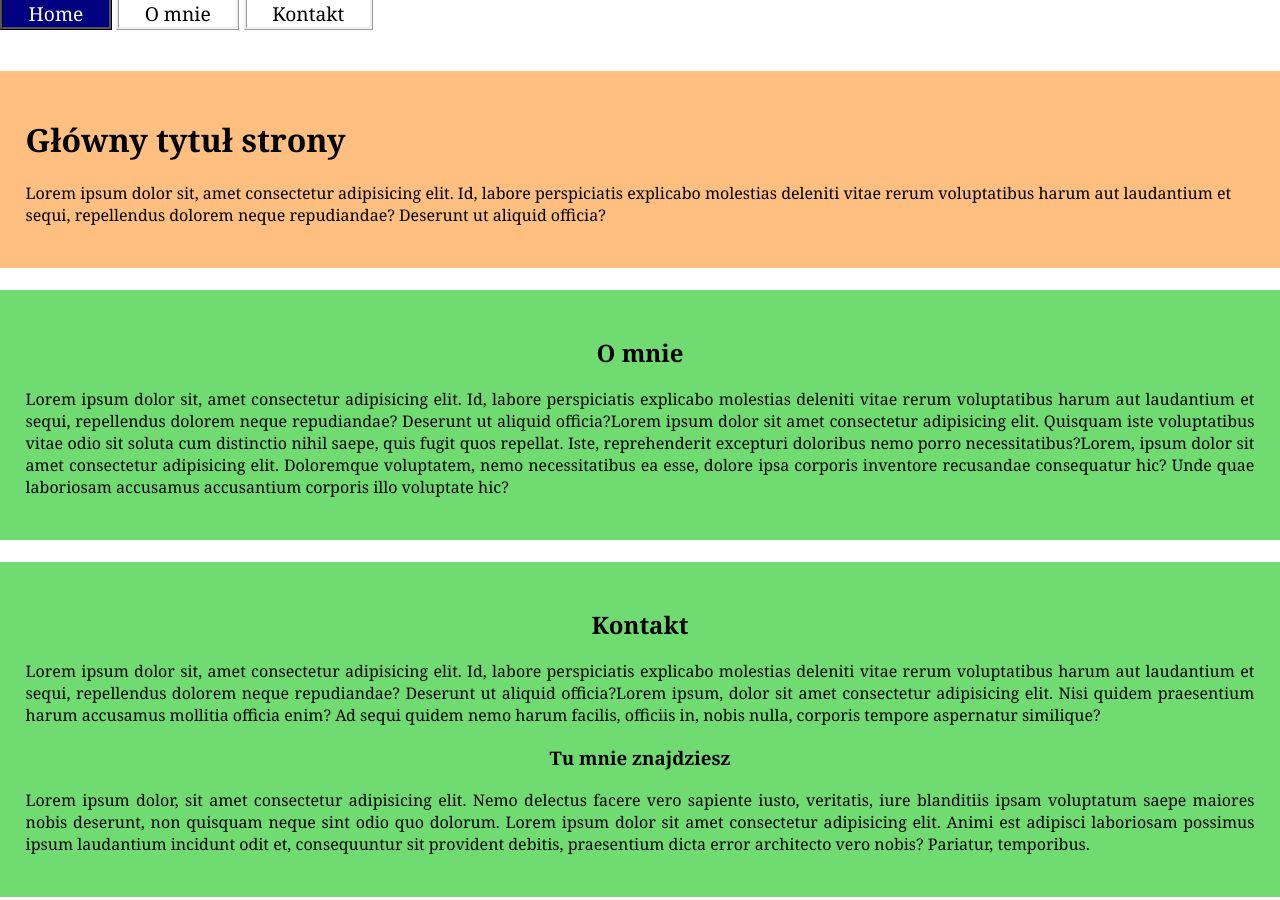
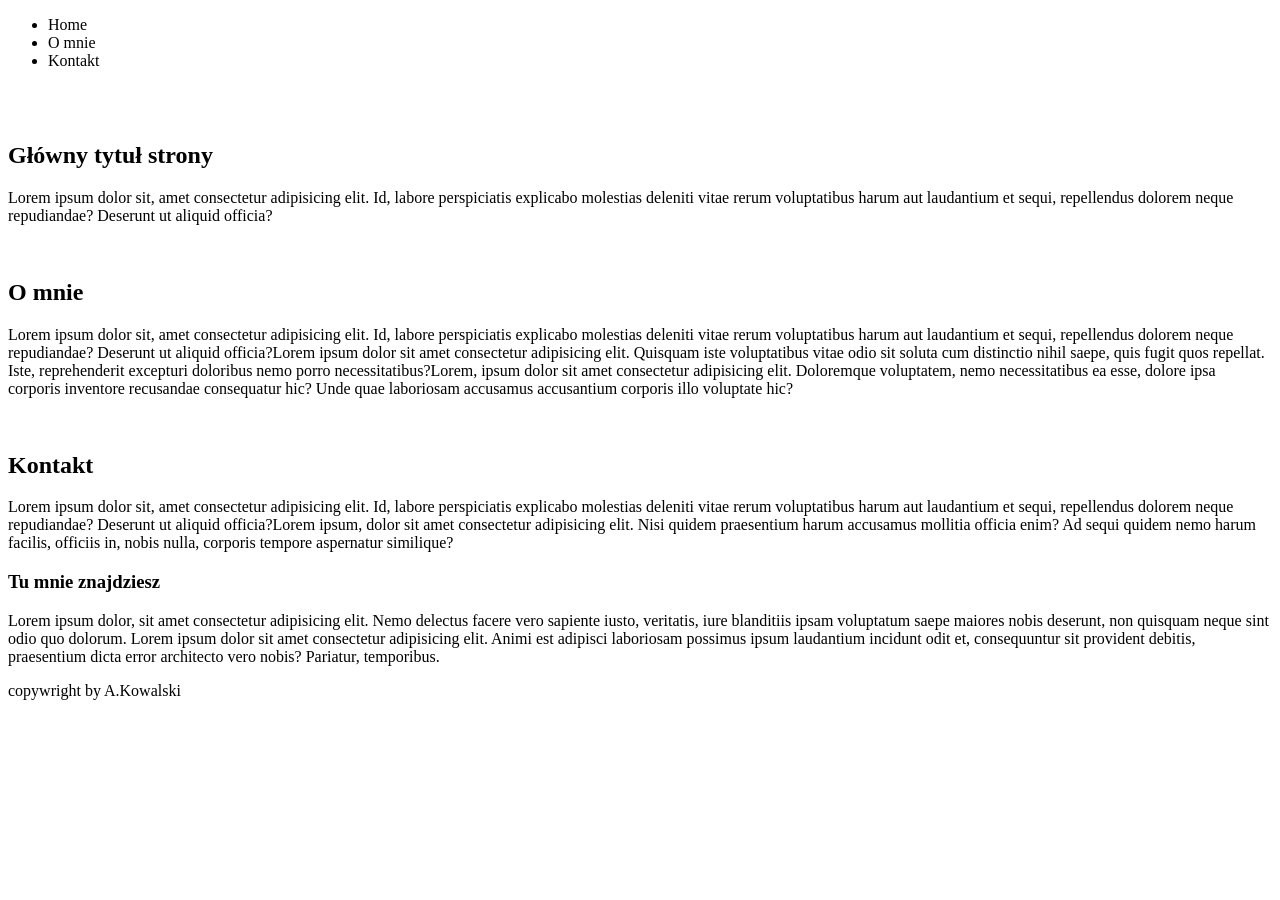
Before and after one commit to majalex/html5, a plain HTML site: page 2-struktura-strony-html/index.html in a window 1280 px wide. Shown: the top 900 px of the page. After the commit the page ends 800 px from the top, so only its background shows below. Drawn offline with Linux system fonts and the light colour scheme.

Commit message:
poprawka

```diff
--- a/2-struktura-strony-html/css/style.css
+++ /dev/null
@@ -1,42 +0,0 @@
-body{
-    font-family: Georgia, 'Times New Roman', Times, serif;
-    margin: 0;
-}
-nav div{
-    display: inline;
-    border-style: ridge;
-    padding-left: 2%;
-    padding-right: 2%;
-    font-size:larger;
-}
-#home{
-    display: inline;
-    border-style: ridge,;
-    border-color: black;
-    padding-left: 2%;
-    padding-right: 2%;
-    background-color: #000080;
-    color: white;
-}
-#first{
-    background-color: #ffbf80;
-    text-align: left;
-    padding: 2%;
-
-}
-#second, #third{
-    background-color: #70db70;
-    text-align: center;
-    padding: 2%;
-}
-footer p{
-    background-color: gray;
-    text-align: center;
-    padding: 1%;
-}
-p{
-    text-align: justify;
-}
-#first > p {
-    text-align: left;
-}
--- a/2-struktura-strony-html/index.html
+++ b/2-struktura-strony-html/index.html
@@ -6,37 +6,50 @@
     <meta http-equiv="X-UA-Compatible" content="IE=edge">
     <meta name="viewport" content="width=device-width, initial-scale=1.0">
     <title>Document</title>
-    <link rel="stylesheet" href="css/style.css">
 </head>
 
 <body>
     <nav>
-       <div id="home">Home</div>
-       <div>O mnie</div>
-       <div>Kontakt</div>
+        <ul>
+            <li>Home</li>
+            <li>O mnie</li>
+            <li>Kontakt</li>
+        </ul>
     </nav>
     <br><br>
-    <div id="first">
+    <section>
         <h1>Główny tytuł strony</h1>
         <p>Lorem ipsum dolor sit, amet consectetur adipisicing elit. Id, labore perspiciatis explicabo molestias
             deleniti vitae rerum voluptatibus harum aut laudantium et sequi, repellendus dolorem neque repudiandae?
             Deserunt ut aliquid officia?</p>
-    </div>
+    </section>
     <br>
-    <div id="second">
-        <h2>O mnie</h1>
+    <section>
+        <h2>O mnie</h2>
         <p>Lorem ipsum dolor sit, amet consectetur adipisicing elit. Id, labore perspiciatis explicabo molestias
-        deleniti vitae rerum voluptatibus harum aut laudantium et sequi, repellendus dolorem neque repudiandae?
-        Deserunt ut aliquid officia?Lorem ipsum dolor sit amet consectetur adipisicing elit. Quisquam iste voluptatibus vitae odio sit soluta cum distinctio nihil saepe, quis fugit quos repellat. Iste, reprehenderit excepturi doloribus nemo porro necessitatibus?Lorem, ipsum dolor sit amet consectetur adipisicing elit. Doloremque voluptatem, nemo necessitatibus ea esse, dolore ipsa corporis inventore recusandae consequatur hic? Unde quae laboriosam accusamus accusantium corporis illo voluptate hic?</p>
-    </div>
+            deleniti vitae rerum voluptatibus harum aut laudantium et sequi, repellendus dolorem neque repudiandae?
+            Deserunt ut aliquid officia?Lorem ipsum dolor sit amet consectetur adipisicing elit. Quisquam iste
+            voluptatibus vitae odio sit soluta cum distinctio nihil saepe, quis fugit quos repellat. Iste, reprehenderit
+            excepturi doloribus nemo porro necessitatibus?Lorem, ipsum dolor sit amet consectetur adipisicing elit.
+            Doloremque voluptatem, nemo necessitatibus ea esse, dolore ipsa corporis inventore recusandae consequatur
+            hic? Unde quae laboriosam accusamus accusantium corporis illo voluptate hic?</p>
+    </section>
     <br>
-    <div id="third">
+    <section>
         <h2>Kontakt</h2>
-        <p>Lorem ipsum dolor sit, amet consectetur adipisicing elit. Id, labore perspiciatis explicabo molestias deleniti vitae rerum voluptatibus harum aut laudantium et sequi, repellendus dolorem neque repudiandae? Deserunt ut aliquid officia?Lorem ipsum, dolor sit amet consectetur adipisicing elit. Nisi quidem praesentium harum accusamus mollitia officia enim? Ad sequi quidem nemo harum facilis, officiis in, nobis nulla, corporis tempore aspernatur similique?</p>
+        <p>Lorem ipsum dolor sit, amet consectetur adipisicing elit. Id, labore perspiciatis explicabo molestias
+            deleniti vitae rerum voluptatibus harum aut laudantium et sequi, repellendus dolorem neque repudiandae?
+            Deserunt ut aliquid officia?Lorem ipsum, dolor sit amet consectetur adipisicing elit. Nisi quidem
+            praesentium harum accusamus mollitia officia enim? Ad sequi quidem nemo harum facilis, officiis in, nobis
+            nulla, corporis tempore aspernatur similique?</p>
 
         <h3>Tu mnie znajdziesz</h3>
-        <p>Lorem ipsum dolor, sit amet consectetur adipisicing elit. Nemo delectus facere vero sapiente iusto, veritatis, iure blanditiis ipsam voluptatum saepe maiores nobis deserunt, non quisquam neque sint odio quo dolorum. Lorem ipsum dolor sit amet consectetur adipisicing elit. Animi est adipisci laboriosam possimus ipsum laudantium incidunt odit et, consequuntur sit provident debitis, praesentium dicta error architecto vero nobis? Pariatur, temporibus.</p>
-    </div>
+        <p>Lorem ipsum dolor, sit amet consectetur adipisicing elit. Nemo delectus facere vero sapiente iusto,
+            veritatis, iure blanditiis ipsam voluptatum saepe maiores nobis deserunt, non quisquam neque sint odio quo
+            dolorum. Lorem ipsum dolor sit amet consectetur adipisicing elit. Animi est adipisci laboriosam possimus
+            ipsum laudantium incidunt odit et, consequuntur sit provident debitis, praesentium dicta error architecto
+            vero nobis? Pariatur, temporibus.</p>
+    </section>
     <footer>
         <p>copywright by A.Kowalski</p>
     </footer>
```
